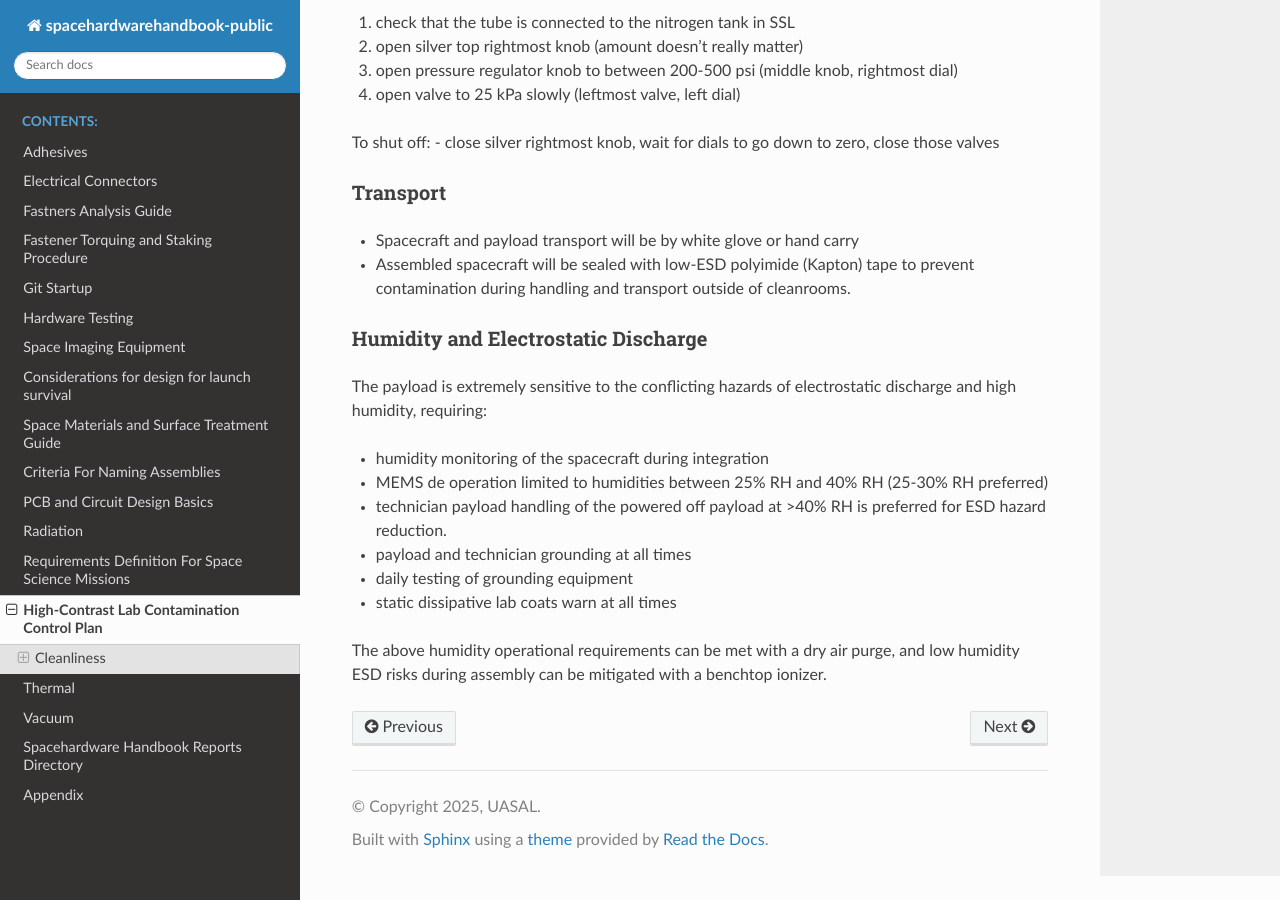
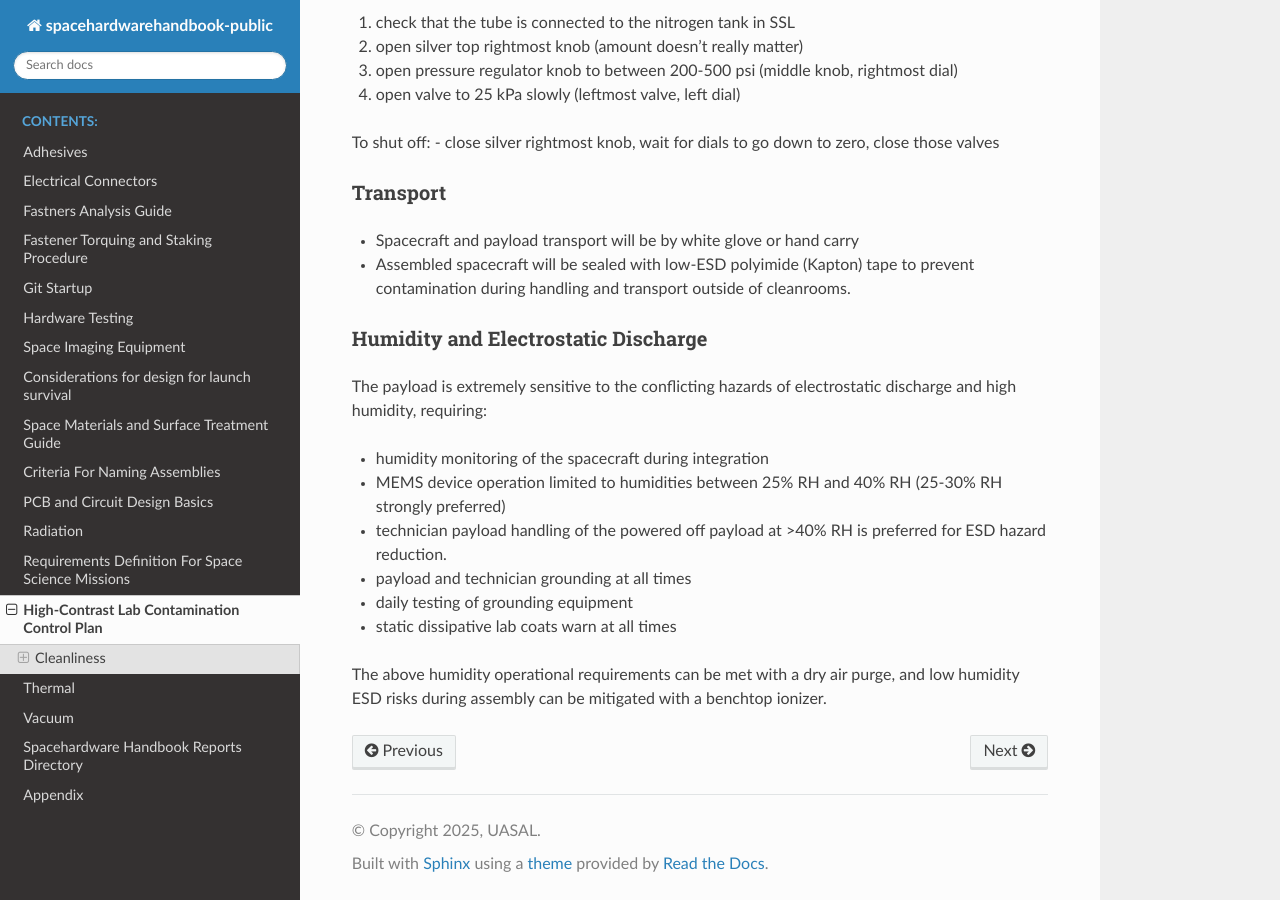
Before and after one commit to uasal/spacehardwarehandbook-public, a Sphinx documentation site: the page built from source/space_optics_lab_plan.rst, in a window 1280 px wide and 900 px high, scrolled down 1505 px. Built offline with Sphinx 7.4.7 and the Read the Docs theme 3.1.0, drawn with Linux system fonts in a browser that asks for light colours.

Commit message:
Update space_optics_lab_plan.rst (#29)

```diff
--- a/source/space_optics_lab_plan.rst
+++ b/source/space_optics_lab_plan.rst
@@ -65,7 +65,7 @@ Humidity and Electrostatic Discharge
 The payload is extremely sensitive to the conflicting hazards of electrostatic discharge and high humidity, requiring:
 
 - humidity monitoring of the spacecraft during integration
-- MEMS de operation limited to humidities between 25% RH and 40% RH (25-30% RH preferred)
+- MEMS device operation limited to humidities between 25% RH and 40% RH (25-30% RH strongly preferred)
 - technician payload handling of the powered off payload at >40% RH  is preferred for ESD hazard reduction.
 - payload and technician grounding at all times
 - daily testing of grounding equipment
```
